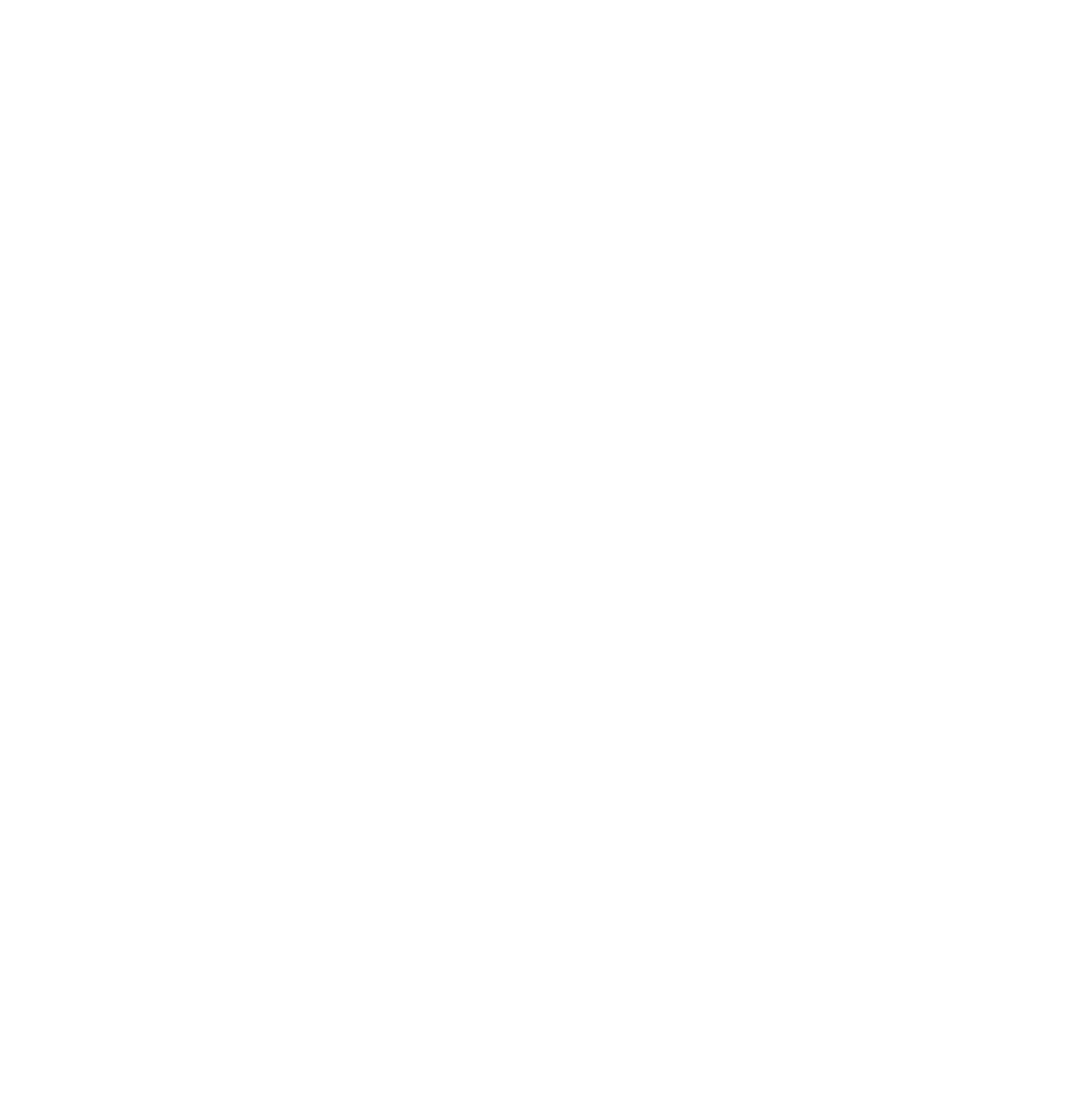
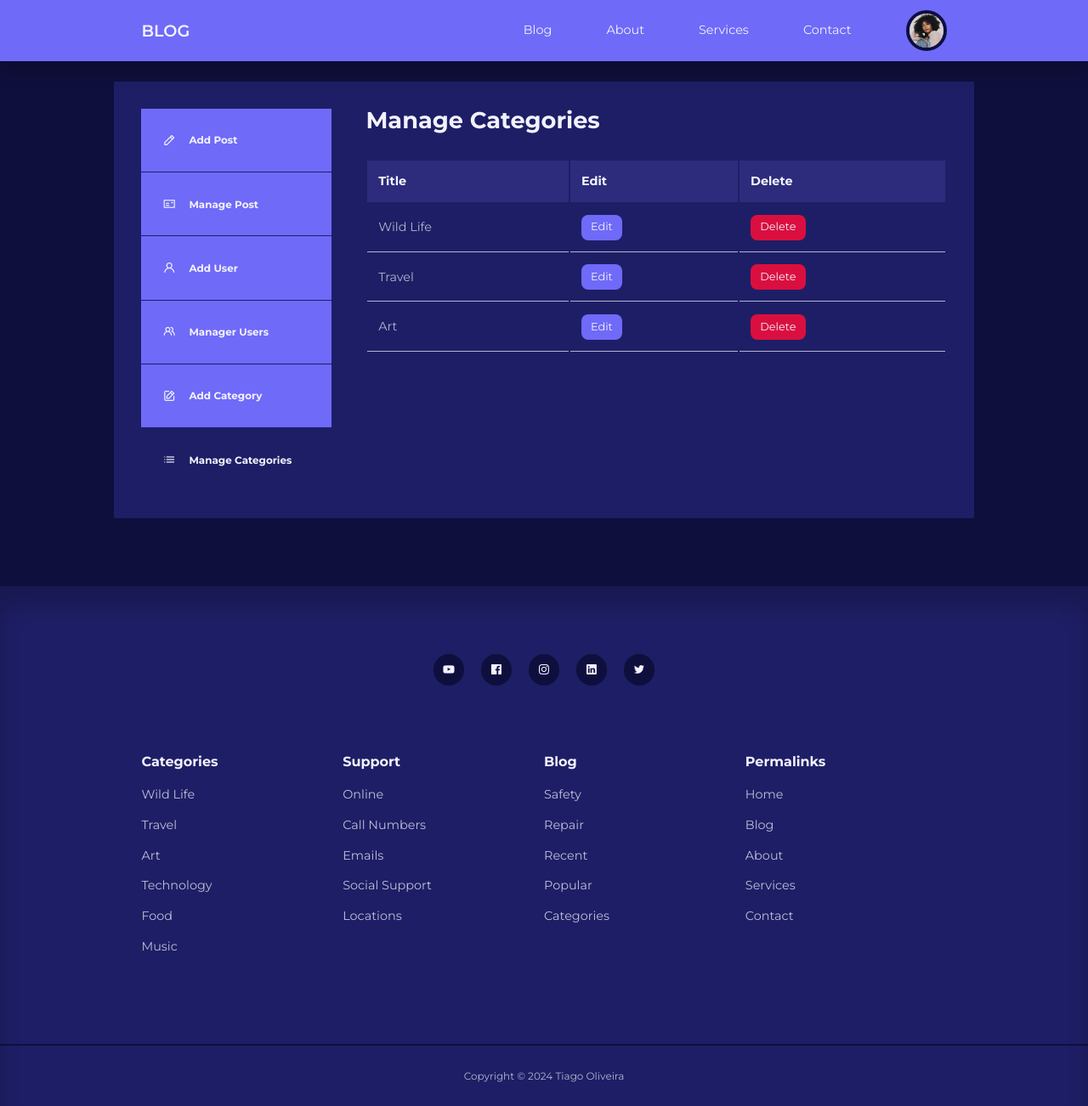
Before and after one commit to tiagooliveiragithub/blog-project-frontend, a plain HTML site: page manage-categories.html in a window 1280 px wide. Shown: the whole page at 85% size. Before the commit the page ends 800 px from the top, so only its background shows below. Drawn offline with nearby package versions, Linux system fonts and the light colour scheme.

Commit message:
Manage Categories Page

```diff
--- a/main.js
+++ b/main.js
@@ -18,3 +18,24 @@ const closeNav = () => {
 
 openNavBtn.addEventListener('click', openNav);
 closeNavBtn.addEventListener('click', closeNav);
+
+
+// for small screen device
+const sidebar = document.querySelector('aside');
+const showSidebarBtn = document.querySelector('#show__sidebar-btn');
+const hideSidebarBtn = document.querySelector('#hide__sidebar-btn');
+// open sidebar menu
+const showSidebar = () => {
+    sidebar.style.left = '0';
+    showSidebarBtn.style.display = 'none';
+    hideSidebarBtn.style.display = 'inline-block';
+}
+// close sidebar menu
+const hideSidebar = () => {
+    sidebar.style.left = '-100%';
+    showSidebarBtn.style.display = 'inline-block';
+    hideSidebarBtn.style.display = 'none';
+}
+
+showSidebarBtn.addEventListener('click', showSidebar);
+hideSidebarBtn.addEventListener('click', hideSidebar);
--- a/manage-categories.html
+++ b/manage-categories.html
@@ -0,0 +1,152 @@
+<!DOCTYPE html>
+<html lang="en">
+<head>
+    <meta charset="UTF-8">
+    <meta name="viewport" content="width=device-width, initial-scale=1.0">
+    <title>Blog Website</title>
+    <link rel="stylesheet" href="./style.css">
+    <link rel="stylesheet" href="https://unicons.iconscout.com/release/v4.0.8/css/line.css">
+    <link href="https://fonts.googleapis.com/css2?family=Montserrat:wght@300;400;500;600;700;800&display=swap" rel="stylesheet">
+</head>
+<body>
+    <nav>
+        <div class="container nav__container">
+            <a href="index.html" class="nav__logo">BLOG</a>
+            <ul class="nav__items">
+                <li><a href="blog.html">Blog</a></li>
+                <li><a href="about.html">About</a></li>
+                <li><a href="services.html">Services</a></li>
+                <li><a href="contact.html">Contact</a></li>
+                <!-- <li><a href="signin.html">Signin</a></li> -->
+                <li class="nav__profile">
+                    <div class="avatar">
+                        <img src="./images/avatar1.jpg" altS="Avatar">
+                    </div>
+                    <ul>
+                        <li><a href="dashboard.html">Dashboard</a></li>
+                        <li><a href="logout.html">Logout</a></li>
+                    </ul>
+                </li>
+            </ul>
+            <button id="open__nav-btn"><i class="uil uil-bars"></i></button>
+            <button id="close__nav-btn"><i class="uil uil-multiply"></i></button>
+        </div>
+    </nav>
+
+
+    <section class="dashboard">
+        <div class="container dashboard__container">
+            <button id="show__sidebar-btn" class="sidebar__toggle"><i class="uil uil-angle-right-b"></i></button>
+            <button id="hide__sidebar-btn" class="sidebar__toggle"><i class="uil uil-angle-left-b"></i></button>
+            <aside>
+                <ul>
+                    <li><a href="add-post.html"><i class="uil uil-pen"></i>
+                        <h5>Add Post</h5>
+                    </a></li>
+                    <li><a href="dashboard.html"><i class="uil uil-postcard"></i>
+                        <h5>Manage Post</h5>
+                    </a></li>
+                    <li><a href="add-user.html"><i class="uil uil-user"></i>
+                        <h5>Add User</h5>
+                    </a></li>
+                    <li><a href="manage-users.html"><i class="uil uil-users-alt"></i>
+                        <h5>Manager Users</h5>
+                    </a></li>
+                    <li><a href="add-category.html"><i class="uil uil-edit"></i>
+                        <h5>Add Category</h5>
+                    </a></li>
+                    <li><a href="manage-categories.html" class="active"><i class="uil uil-list-ul"></i>
+                        <h5>Manage Categories</h5>
+                    </a></li>
+                </ul>
+            </aside>
+            <main>
+                <h2>Manage Categories</h2>
+                <table>
+                    <thead>
+                        <tr>
+                            <th>Title</th>
+                            <th>Edit</th>
+                            <th>Delete</th>
+                        </tr>
+                    </thead>
+                    <tbody>
+                        <tr>
+                            <td>Wild Life</td>
+                            <td><a href="edit-category.html" class="btn sm">Edit</a></td>
+                            <td><a href="delete-category.html" class="btn sm danger">Delete</a></td>
+                        </tr>
+                        <tr>
+                            <td>Travel</td>
+                            <td><a href="edit-category.html" class="btn sm">Edit</a></td>
+                            <td><a href="delete-category.html" class="btn sm danger">Delete</a></td>
+                        </tr>
+                        <tr>
+                            <td>Art</td>
+                            <td><a href="edit-category.html" class="btn sm">Edit</a></td>
+                            <td><a href="delete-category.html" class="btn sm danger">Delete</a></td>
+                        </tr>
+                    </tbody>
+                </table>
+            </main>
+        </div>
+    </section>
+
+    <footer>
+        <div class="footer__socials">
+            <a href="https://youtube.com" target="_blank"><i class="uil uil-youtube"></i></a>
+            <a href="https://facebook.com" target="_blank"><i class="uil uil-facebook"></i></a>
+            <a href="https://instagram.com" target="_blank"><i class="uil uil-instagram"></i></a>
+            <a href="https://linkedin.com" target="_blank"><i class="uil uil-linkedin"></i></a>
+            <a href="https://twitter.com" target="_blank"><i class="uil uil-twitter"></i></a>
+        </div>
+        <div class="container footer__container">
+            <article>
+                <h4>Categories</h4>
+                <ul>
+                    <li><a href="">Wild Life</a></li>
+                    <li><a href="">Travel</a></li>
+                    <li><a href="">Art</a></li>
+                    <li><a href="">Technology</a></li>
+                    <li><a href="">Food</a></li>
+                    <li><a href="">Music</a></li>
+                </ul>
+            </article>
+            <article>
+                <h4>Support</h4>
+                <ul>
+                    <li><a href="">Online</a></li>
+                    <li><a href="">Call Numbers</a></li>
+                    <li><a href="">Emails</a></li>
+                    <li><a href="">Social Support</a></li>
+                    <li><a href="">Locations</a></li>
+                </ul>
+            </article>
+            <article>
+                <h4>Blog</h4>
+                <ul>
+                    <li><a href="">Safety</a></li>
+                    <li><a href="">Repair</a></li>
+                    <li><a href="">Recent</a></li>
+                    <li><a href="">Popular</a></li>
+                    <li><a href="">Categories</a></li>
+                </ul>
+            </article>
+            <article>
+                <h4>Permalinks</h4>
+                <ul>
+                    <li><a href="">Home</a></li>
+                    <li><a href="">Blog</a></li>
+                    <li><a href="">About</a></li>
+                    <li><a href="">Services</a></li>
+                    <li><a href="">Contact</a></li>
+                </ul>
+            </article>
+        </div>
+        <div class="footer__copyright">
+            <small>Copyright &copy; 2024 Tiago Oliveira</small>
+        </div>
+    </footer>
+    <script src="./main.js"></script>
+</body>
+</html>
--- a/style.css
+++ b/style.css
@@ -386,6 +386,20 @@ BUTTON STYLES
     color: var(--color-white);
 }
 
+.btn.sm {
+    padding: 0.3rem 0.7rem;
+    font-size: 0.8rem;
+}
+
+.btn.danger {
+    background: var(--color-red);
+}
+
+.btn:hover {
+    background: var(--color-white);
+    color: var(--color-bg);
+}
+
 /*
 SINGLE POST
 */
@@ -489,6 +503,78 @@ input, textarea, select {
 
 .form__section small a {
     color: var(--color-primary);
+}
+
+/*
+DASHBOARD
+*/
+.dashboard {
+    margin-top: 6rem;
+}
+
+.sidebar__toggle {
+    display: none;
+}
+
+.dashboard__container {
+    display: grid;
+    grid-template-columns: 14rem auto;
+    gap: 1rem;
+    background: var(--color-gray-900);
+    padding: 2rem;
+    margin-bottom: 5rem;
+}
+
+.dashboard aside a {
+    background: var(--color-primary);
+    display: flex;
+    gap: 1rem;
+    align-items: center;
+    padding: 1.6rem;
+}
+
+.dashboard aside ul li:not(:last-child) a {
+    border-bottom: 1px solid var(--color-gray-900);
+}
+
+.dashboard aside a:hover {
+    background: var(--color-gray-700);
+}
+
+.dashboard aside a.active {
+    background: var(--color-gray-900);
+}
+
+.dashboard main {
+    margin-left: 1.5rem;
+}
+
+.dashboard main h2 {
+    margin: 0 0 2rem 0;
+    line-height: 1;
+}
+
+.dashboard main table {
+    width: 100%;
+    text-align: left;
+}
+
+.dashboard main table th {
+    background: var(--color-gray-700);
+    padding: 0.8rem;
+    color: var(--color-white);
+}
+
+.dashboard main table td {
+    padding: 0.8rem;
+    border-bottom: 1px solid var(--color-gray-200);
+}
+
+.dashboard main table tr:hover td {
+    background: var(--color-bg);
+    color: var(--color-white);
+    cursor: default;
+    transition: var(--transition);
 }
 
 
@@ -641,6 +727,22 @@ MEDIA QUERIES (MEDIUM)
         padding: 3rem;
     }
 
+    /*
+    DASHBOARD
+    */
+    .dashboard__container {
+        grid-template-columns: 4.3rem auto;
+        padding: 0;
+        background: transparent;
+    }
+
+    .dashboard aside h5 {
+        display: none;
+    }
+
+    .dashboard main table thead {
+        display: none;
+    }
 
 }
 
@@ -704,5 +806,61 @@ MEDIA QUERIES (SMALL)
         padding: 0rem;
     }
 
+    /*
+    DASHBOARD
+    */
+    .dashboard {
+        margin-top: 5rem;
+    }
+
+    .dashboard__container {
+        grid-template-columns: 1fr;
+        gap: 0;
+    }
+
+    .dashboard main {
+        margin: 0;
+    }
+
+    .dashboard main h2 {
+        margin-top: 1rem;
+    }
+
+    .dashboard aside {
+        position: fixed;
+        box-shadow: 2rem 0 4rem rgba(0, 0, 0, 0.4);
+        left: -100%;
+        height: 100vh;
+        transition: var(--transition);
+        background: var(--color-primary);
+    }
+
+    .dashboard .sidebar__toggle {
+        display: inline-block;
+        background: var(--color-primary-variant);
+        color: var(--color-white);
+        position: fixed;
+        right: 0;
+        bottom: 4rem;
+        z-index: 1;
+        width: 2.5rem;
+        height: 2.5rem;
+        border-radius: 50% 0 0 50%;
+        font-size: 1.3rem;
+        cursor: pointer;
+        box-shadow: -1rem 0 2rem rgba(0, 0, 0, 0.2);
+    }
+
+    .dashboard aside a h5 {
+        display: inline-block;
+    }
+
+    #hide__sidebar-btn {
+        display: none;
+    }
+
+
+
+
 
 }
```
